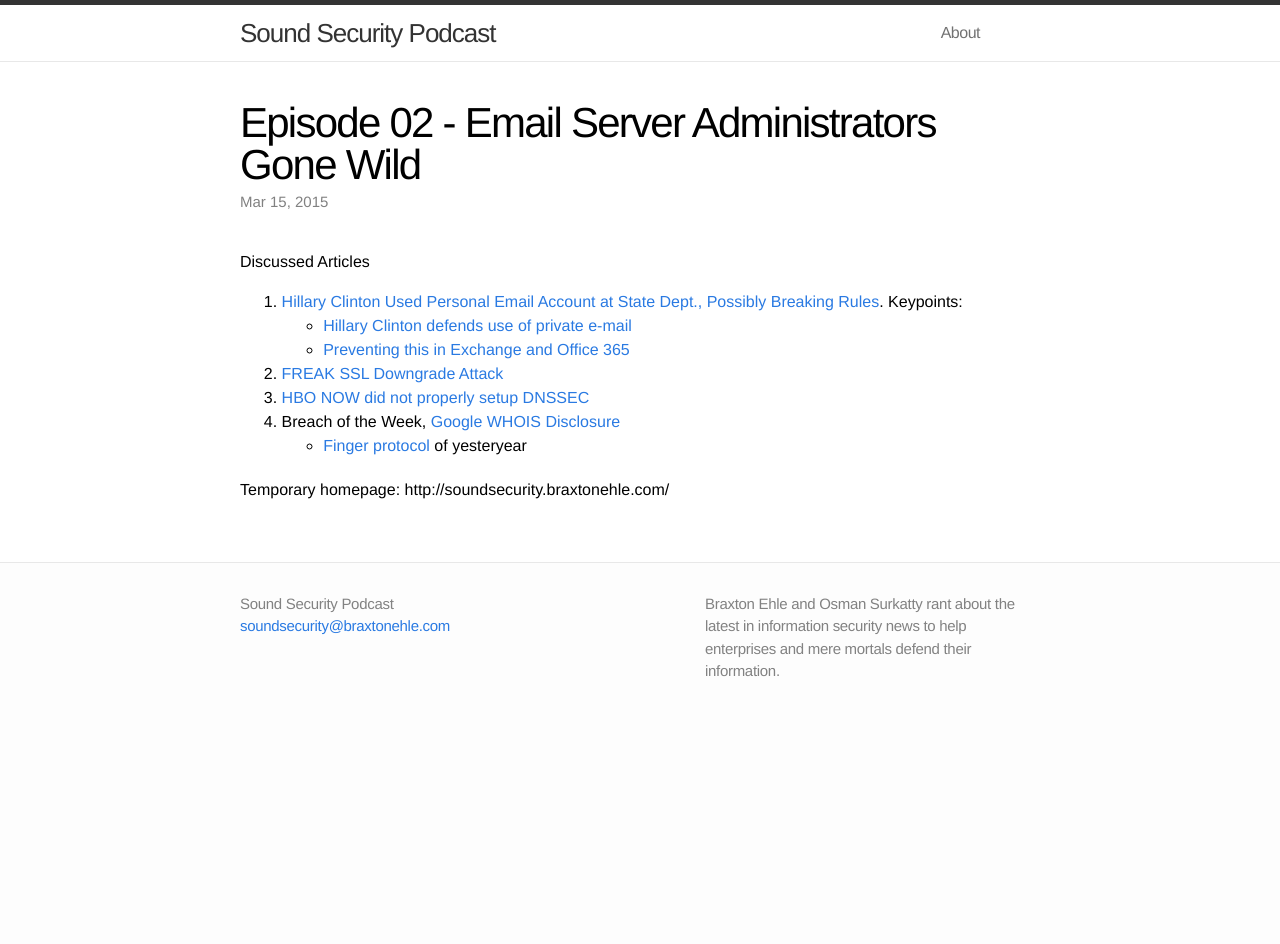
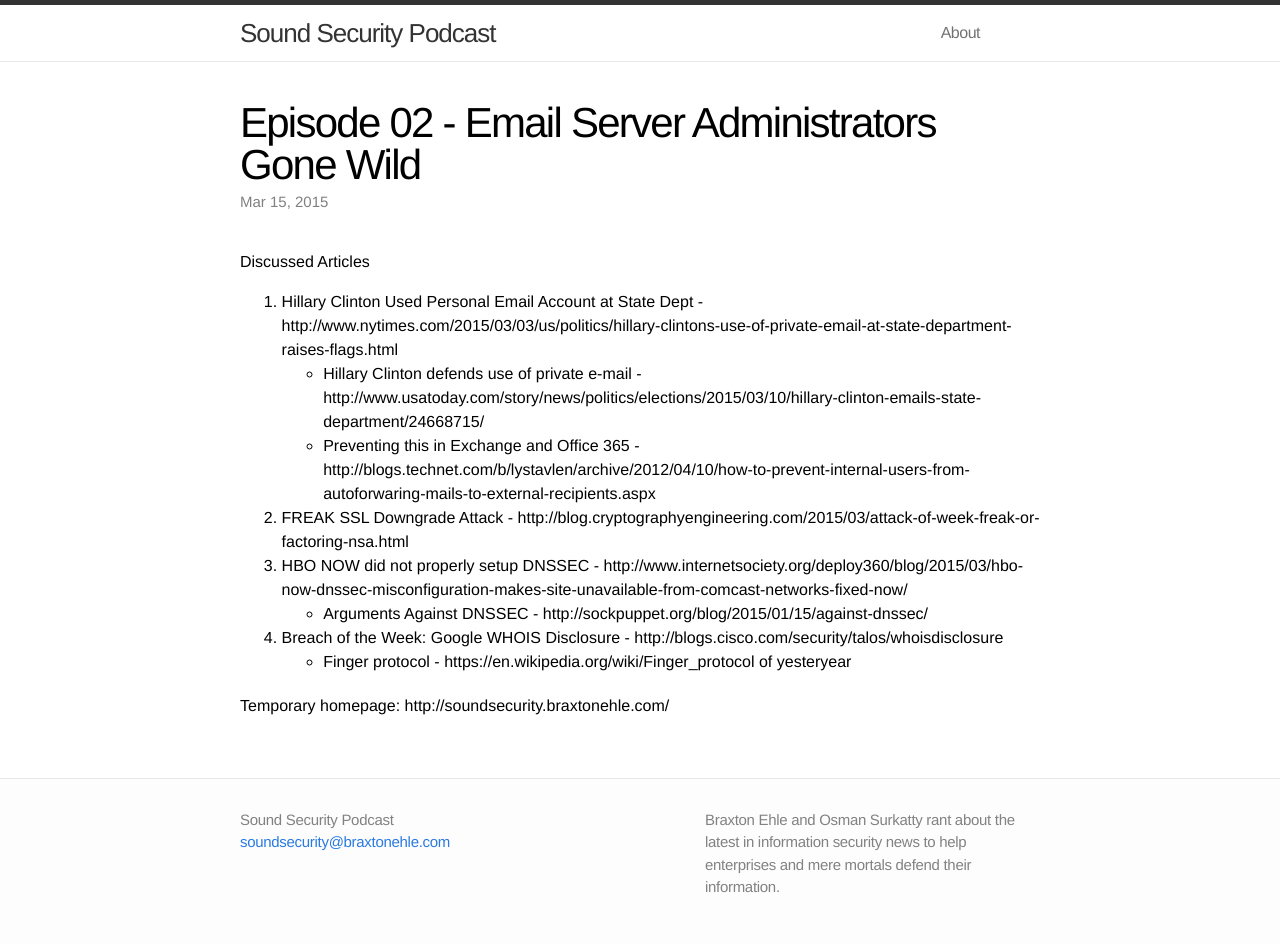
Before and after one commit to braxtone/soundsecurity, a Jekyll site: the page built from _posts/2015-03-15-email_server_administrators_gone_wild.markdown, in a window 1280 px wide. Built offline with Jekyll 4.4.1, drawn with Linux system fonts in a browser that asks for light colours; before the commit the page ends 900 px from its top, so only the background shows below that.

Commit message:
Update formatting on episode 2 show notes

```diff
--- a/_posts/2015-03-15-email_server_administrators_gone_wild.markdown
+++ b/_posts/2015-03-15-email_server_administrators_gone_wild.markdown
@@ -9,14 +9,13 @@
 ---
 
 # Discussed Articles
-1. [Hillary Clinton Used Personal Email Account at State Dept., Possibly Breaking Rules](http://www.nytimes.com/2015/03/03/us/politics/hillary-clintons-use-of-private-email-at-state-department-raises-flags.html). Keypoints:
- * [Hillary Clinton defends use of private e-mail](http://www.usatoday.com/story/news/politics/elections/2015/03/10/hillary-clinton-emails-state-department/24668715/)
- * [Preventing this in Exchange and Office 365](http://blogs.technet.com/b/lystavlen/archive/2012/04/10/how-to-prevent-internal-users-from-autoforwaring-mails-to-external-recipients.aspx)
-2. [FREAK SSL Downgrade Attack](http://blog.cryptographyengineering.com/2015/03/attack-of-week-freak-or-factoring-nsa.html)
-
-3. [HBO NOW did not properly setup DNSSEC](http://www.internetsociety.org/deploy360/blog/2015/03/hbo-now-dnssec-misconfiguration-makes-site-unavailable-from-comcast-networks-fixed-now/)
-
-4. Breach of the Week, [Google WHOIS Disclosure](http://blogs.cisco.com/security/talos/whoisdisclosure)
- * [Finger protocol](https://en.wikipedia.org/wiki/Finger_protocol) of yesteryear
+1. Hillary Clinton Used Personal Email Account at State Dept - http://www.nytimes.com/2015/03/03/us/politics/hillary-clintons-use-of-private-email-at-state-department-raises-flags.html
+* Hillary Clinton defends use of private e-mail - http://www.usatoday.com/story/news/politics/elections/2015/03/10/hillary-clinton-emails-state-department/24668715/
+* Preventing this in Exchange and Office 365 - http://blogs.technet.com/b/lystavlen/archive/2012/04/10/how-to-prevent-internal-users-from-autoforwaring-mails-to-external-recipients.aspx
+2. FREAK SSL Downgrade Attack - http://blog.cryptographyengineering.com/2015/03/attack-of-week-freak-or-factoring-nsa.html
+3. HBO NOW did not properly setup DNSSEC - http://www.internetsociety.org/deploy360/blog/2015/03/hbo-now-dnssec-misconfiguration-makes-site-unavailable-from-comcast-networks-fixed-now/
+* Arguments Against DNSSEC - http://sockpuppet.org/blog/2015/01/15/against-dnssec/
+4. Breach of the Week: Google WHOIS Disclosure - http://blogs.cisco.com/security/talos/whoisdisclosure
+* Finger protocol - https://en.wikipedia.org/wiki/Finger_protocol of yesteryear
 
 Temporary homepage: http://soundsecurity.braxtonehle.com/
```
